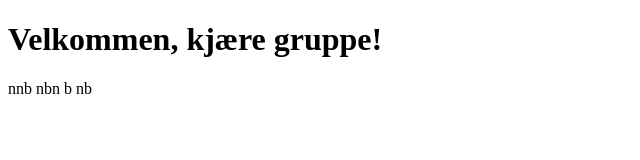
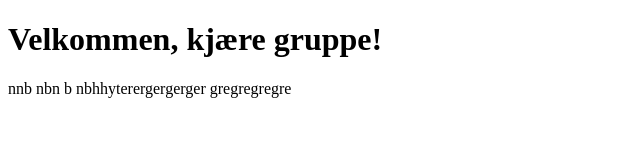
Before and after one commit to odhof/GruppeTest, a plain HTML site: page Index.html in a window 1280 px wide. Shown: the whole page, without its empty margins (0-640 px from the left). Drawn offline with Linux system fonts and the light colour scheme.

Commit message:
Update Index.html
dffger

```diff
--- a/Index.html
+++ b/Index.html
@@ -7,6 +7,8 @@
 </head>
 <body>
     <h1>Velkommen, kjære gruppe!</h1>
-<p>nnb nbn b nb</p>
+<p>nnb nbn b nbhhyterergergerger
+    gregregregre
+</p>
 </body>
 </html>
```
